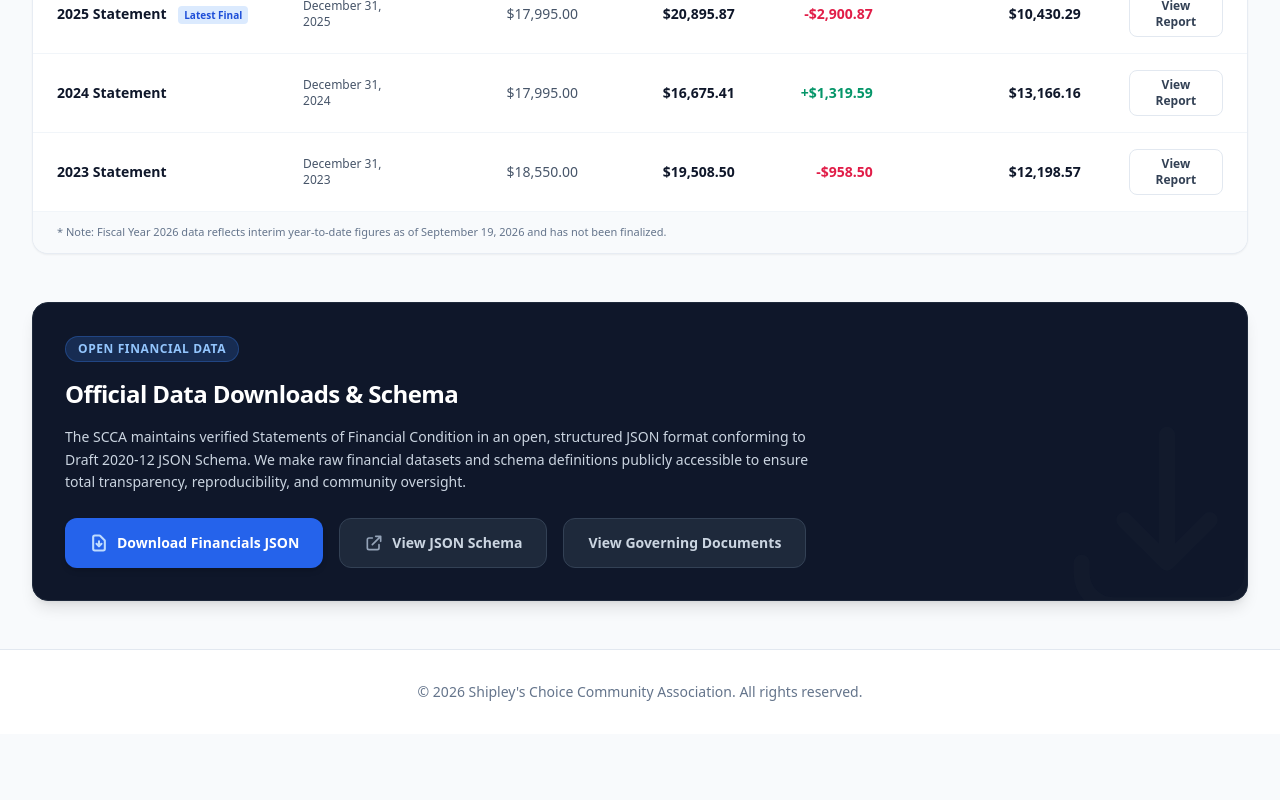
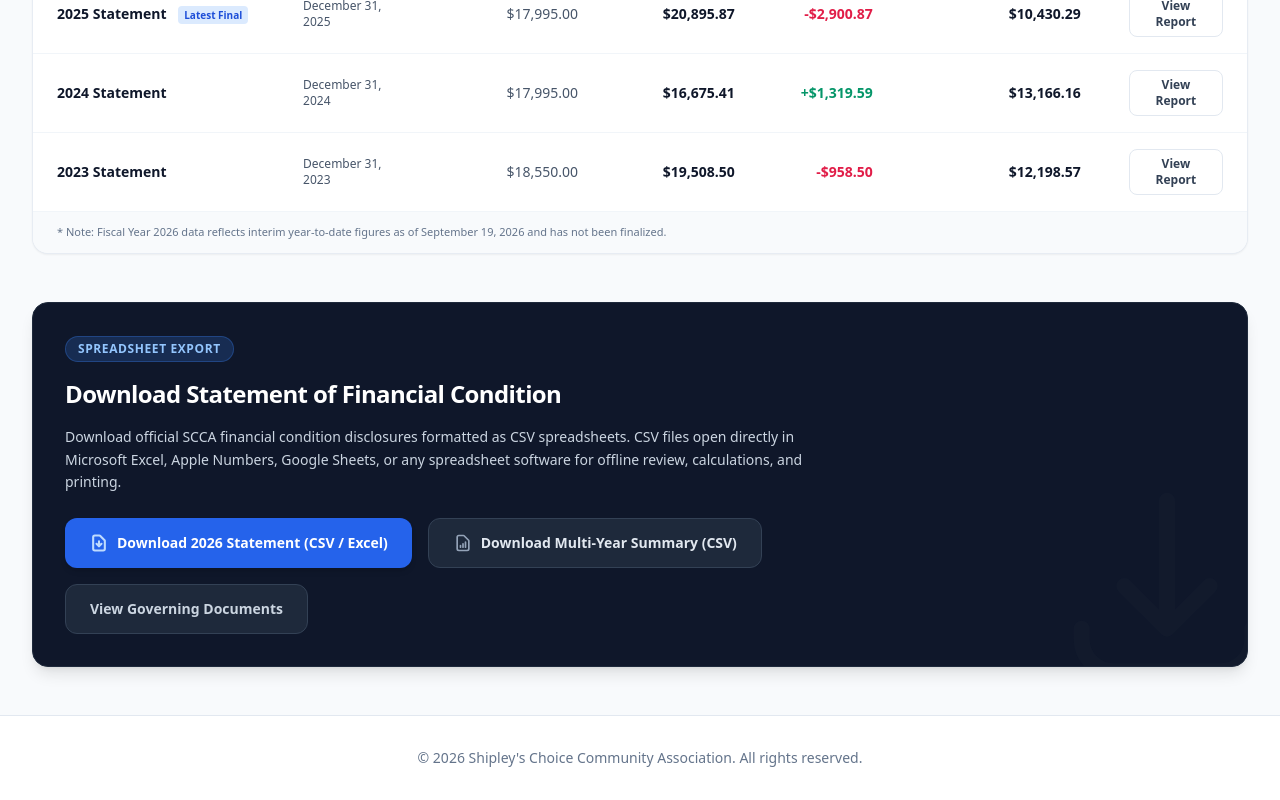
Before and after one commit to tschulmeister/scca-website, a SvelteKit app: page /financials in a window 1280 px wide. Shown: the part 2636-3436 px from the top of the page. Before the commit the page ends 3370 px from the top, so only its background shows below. Built offline with nearby package versions, Linux system fonts and the light colour scheme.

Commit message:
converted json download to csv

```diff
--- a/src/routes/financials/+page.svelte
+++ b/src/routes/financials/+page.svelte
@@ -50,6 +50,148 @@
     let percentSpent = $derived(
         totals.budgeted > 0 ? totals.actual / totals.budgeted : 0
     );
+
+    // CSV Export Helpers
+    const escapeCsv = (val) => {
+        if (val === null || val === undefined) return '""';
+        const str = String(val);
+        if (str.includes(",") || str.includes('"') || str.includes("\n") || str.includes("\r")) {
+            return `"${str.replace(/"/g, '""')}"`;
+        }
+        return `"${str}"`;
+    };
+
+    const triggerDownload = (content, filename) => {
+        const blob = new Blob(["\uFEFF" + content], { type: "text/csv;charset=utf-8;" });
+        const url = URL.createObjectURL(blob);
+        const a = document.createElement("a");
+        a.href = url;
+        a.download = filename;
+        document.body.appendChild(a);
+        a.click();
+        document.body.removeChild(a);
+        URL.revokeObjectURL(url);
+    };
+
+    const downloadActiveReportCsv = () => {
+        const r = activeReport;
+        if (!r) return;
+        const lines = [];
+
+        // Title & Metadata
+        lines.push(["Shipley's Choice Community Association (SCCA)"]);
+        lines.push([`Statement of Financial Condition - Fiscal Year ${r.year}`]);
+        lines.push(["Effective As Of Date", r.as_of_date]);
+        lines.push(["Treasurer", r.treasurer]);
+        lines.push(["Status", r.is_final === false ? "Interim / Not Finalized" : "Final / Closed"]);
+        if (r.notes) {
+            lines.push(["Disclosure Notes", r.notes]);
+        }
+        lines.push([]);
+
+        // Balance Summary
+        lines.push(["CASH POSITIONS & BALANCE SUMMARY", "AMOUNT (USD)"]);
+        lines.push(["Gross Operating Checking Balance", (r.balance_summary?.checking_balance ?? 0).toFixed(2)]);
+        lines.push(["Playground Deposits Held", (r.balance_summary?.playground_deposits ?? 0).toFixed(2)]);
+        lines.push(["Designated Playground Reserves", (r.balance_summary?.remaining_playground_funds ?? 0).toFixed(2)]);
+        lines.push(["Outstanding Vendor Checks", (r.balance_summary?.outstanding_checks ?? 0).toFixed(2)]);
+        lines.push(["Final Net Operating Balance", (r.balance_summary?.final_balance ?? 0).toFixed(2)]);
+        lines.push([]);
+
+        // Operating Expenses
+        lines.push([
+            "EXPENSE CATEGORY",
+            r.is_final === false ? "ACTUAL SPENT YTD (USD)" : "ACTUAL SPENT (USD)",
+            "APPROVED BUDGET (USD)",
+            "DIFFERENCE / VARIANCE (USD)"
+        ]);
+        (r.expenses || []).forEach((item) => {
+            lines.push([
+                item.category,
+                (item.actual ?? 0).toFixed(2),
+                (item.budgeted ?? 0).toFixed(2),
+                (item.difference ?? 0).toFixed(2)
+            ]);
+        });
+        lines.push([
+            "TOTAL OPERATING EXPENSES",
+            (r.total_expenses?.actual ?? 0).toFixed(2),
+            (r.total_expenses?.budgeted ?? 0).toFixed(2),
+            (r.total_expenses?.difference ?? 0).toFixed(2)
+        ]);
+        lines.push([]);
+
+        // Member Dues Participation
+        if (r.dues_statistics && r.dues_statistics.length > 0) {
+            lines.push(["MEMBER DUES COLLECTION HISTORY", "MEMBERS PAID", "TOTAL HOMES", "PARTICIPATION RATE"]);
+            r.dues_statistics.forEach((stat) => {
+                lines.push([
+                    `${stat.payment_year} Fiscal Year`,
+                    stat.members_paid,
+                    283,
+                    `${stat.percentage}%`
+                ]);
+            });
+        }
+
+        const csvContent = lines.map((row) => row.map(escapeCsv).join(",")).join("\r\n");
+        triggerDownload(csvContent, `scca-financial-condition-${r.year}.csv`);
+    };
+
+    const downloadAllYearsCsv = () => {
+        const lines = [];
+
+        // Title
+        lines.push(["Shipley's Choice Community Association (SCCA)"]);
+        lines.push(["Multi-Year Financial Condition Summary"]);
+        lines.push([]);
+
+        // Comparative Table
+        lines.push([
+            "Fiscal Year",
+            "Effective Date",
+            "Status",
+            "Budgeted Expenses (USD)",
+            "Actual Expenses (USD)",
+            "Net Variance (USD)",
+            "Ending Operating Balance (USD)",
+            "Dues Paid Households",
+            "Dues Participation Rate"
+        ]);
+
+        reports.forEach((r) => {
+            const latestDues = r.dues_statistics?.[r.dues_statistics.length - 1];
+            lines.push([
+                r.year,
+                r.as_of_date,
+                r.is_final === false ? "Interim / Not Finalized" : "Final",
+                (r.total_expenses?.budgeted ?? 0).toFixed(2),
+                (r.total_expenses?.actual ?? 0).toFixed(2),
+                (r.total_expenses?.difference ?? 0).toFixed(2),
+                (r.balance_summary?.final_balance ?? 0).toFixed(2),
+                latestDues ? latestDues.members_paid : "N/A",
+                latestDues ? `${latestDues.percentage}%` : "N/A"
+            ]);
+        });
+
+        lines.push([]);
+        lines.push(["ITEMIZED EXPENSES BY YEAR"]);
+        lines.push(["Fiscal Year", "Expense Category", "Actual Spent (USD)", "Budgeted (USD)", "Variance (USD)"]);
+        reports.forEach((r) => {
+            (r.expenses || []).forEach((item) => {
+                lines.push([
+                    r.year,
+                    item.category,
+                    (item.actual ?? 0).toFixed(2),
+                    (item.budgeted ?? 0).toFixed(2),
+                    (item.difference ?? 0).toFixed(2)
+                ]);
+            });
+        });
+
+        const csvContent = lines.map((row) => row.map(escapeCsv).join(",")).join("\r\n");
+        triggerDownload(csvContent, "scca-financials-multi-year.csv");
+    };
 </script>
 
 <Seo
@@ -786,7 +928,7 @@
         </div>
     </div>
 
-    <!-- Official Ledger & Open Data Download Callout -->
+    <!-- Official Ledger & Spreadsheet Download Callout -->
     <div
         class="bg-slate-900 rounded-2xl border border-slate-800 p-8 text-white relative overflow-hidden shadow-lg"
     >
@@ -810,19 +952,19 @@
         <div class="relative z-10 max-w-3xl space-y-4">
             <span
                 class="bg-blue-500/20 text-blue-300 border border-blue-500/30 px-3 py-1 text-xs font-bold rounded-full uppercase tracking-wider inline-block"
-                >Open Financial Data</span
+                >Spreadsheet Export</span
             >
             <h3 class="text-2xl font-black tracking-tight text-white">
-                Official Data Downloads & Schema
+                Download Statement of Financial Condition
             </h3>
             <p class="text-slate-300 text-sm leading-relaxed">
-                The SCCA maintains verified Statements of Financial Condition in an open, structured JSON format conforming to Draft 2020-12 JSON Schema. We make raw financial datasets and schema definitions publicly accessible to ensure total transparency, reproducibility, and community oversight.
+                Download official SCCA financial condition disclosures formatted as CSV spreadsheets. CSV files open directly in Microsoft Excel, Apple Numbers, Google Sheets, or any spreadsheet software for offline review, calculations, and printing.
             </p>
             <div class="pt-2 flex flex-wrap gap-4">
-                <a
-                    href="/data/financials/scca-financials.json"
-                    download="scca-financials.json"
-                    class="inline-flex items-center justify-center gap-2 px-6 py-3.5 bg-blue-600 hover:bg-blue-500 text-white font-bold rounded-xl shadow-md transition-all text-sm group"
+                <button
+                    type="button"
+                    onclick={downloadActiveReportCsv}
+                    class="inline-flex items-center justify-center gap-2 px-6 py-3.5 bg-blue-600 hover:bg-blue-500 text-white font-bold rounded-xl shadow-md transition-all text-sm group cursor-pointer"
                 >
                     <svg
                         class="h-5 w-5 text-blue-200 group-hover:text-white"
@@ -837,13 +979,12 @@
                             d="M12 10v6m0 0l-3-3m3 3l3-3m2 8H7a2 2 0 01-2-2V5a2 2 0 012-2h5.586a1 1 0 01.707.293l5.414 5.414a1 1 0 01.293.707V19a2 2 0 01-2 2z"
                         />
                     </svg>
-                    Download Financials JSON
-                </a>
-                <a
-                    href="/data/financials/financials-schema.json"
-                    target="_blank"
-                    rel="noopener noreferrer"
-                    class="inline-flex items-center justify-center gap-2 px-6 py-3.5 bg-slate-800 hover:bg-slate-700 text-slate-300 hover:text-white border border-slate-700 transition-all text-sm font-bold rounded-xl"
+                    Download {activeReport.year} Statement (CSV / Excel)
+                </button>
+                <button
+                    type="button"
+                    onclick={downloadAllYearsCsv}
+                    class="inline-flex items-center justify-center gap-2 px-6 py-3.5 bg-slate-800 hover:bg-slate-700 text-slate-200 hover:text-white border border-slate-700 transition-all text-sm font-bold rounded-xl cursor-pointer"
                 >
                     <svg
                         class="h-5 w-5 text-slate-400 group-hover:text-white"
@@ -855,11 +996,11 @@
                         <path
                             stroke-linecap="round"
                             stroke-linejoin="round"
-                            d="M10 6H6a2 2 0 00-2 2v10a2 2 0 002 2h10a2 2 0 002-2v-4M14 4h6m0 0v6m0-6L10 14"
+                            d="M9 17v-2m3 2v-4m3 4v-6m2 10H7a2 2 0 01-2-2V5a2 2 0 012-2h5.586a1 1 0 01.707.293l5.414 5.414a1 1 0 01.293.707V19a2 2 0 01-2 2z"
                         />
                     </svg>
-                    View JSON Schema
-                </a>
+                    Download Multi-Year Summary (CSV)
+                </button>
                 <a
                     href="/documents"
                     class="inline-flex items-center justify-center gap-2 px-6 py-3.5 bg-slate-800 hover:bg-slate-700 text-slate-300 hover:text-white border border-slate-700 transition-all text-sm font-bold rounded-xl"
```
